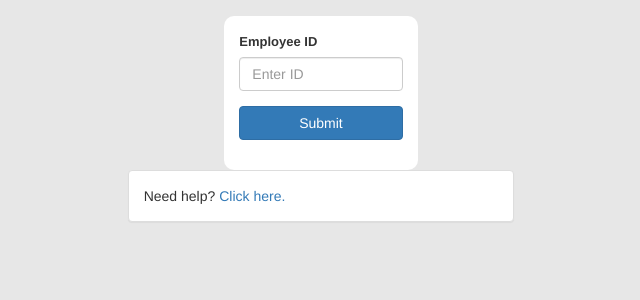
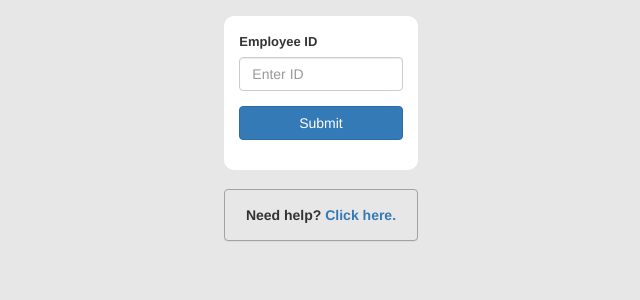
Before and after one commit to aramariemejorada/SE_Project, a PHP site: page / in a window 1280 px wide. Shown: the part 268-568 px from the top of the page, without its empty margins (319-959 px from the left). Run offline with PHP 8.4, Linux system fonts and the light colour scheme; some libraries are stand-ins or nearby versions.

Commit message:
adjust margins

```diff
--- a/css/style.css
+++ b/css/style.css
@@ -30,9 +30,15 @@ a{
 	text-decoration: none;
 }
 
+
+
 .inquiry{
 	border: solid #a2a2a2 1px;
 	background-color: #e7e7e7;
 	font-weight: bolder;
-	padding-top: 2%;
+	text-align: center;
+	max-width: 50%;
+	margin-top: 5%;
+	margin-left: auto;
+    margin-right: auto;
 }
--- a/index.html
+++ b/index.html
@@ -27,7 +27,7 @@
             </div>
             </center>
              <div class="col-md-4 col-md-offset-4">
-                <div class="panel panel-default">
+                <div class="panel panel-default inquiry">
                     <div class="panel-body help-panel">
                         Need help? <a href="#">Click here.</a>
                     </div>
```
